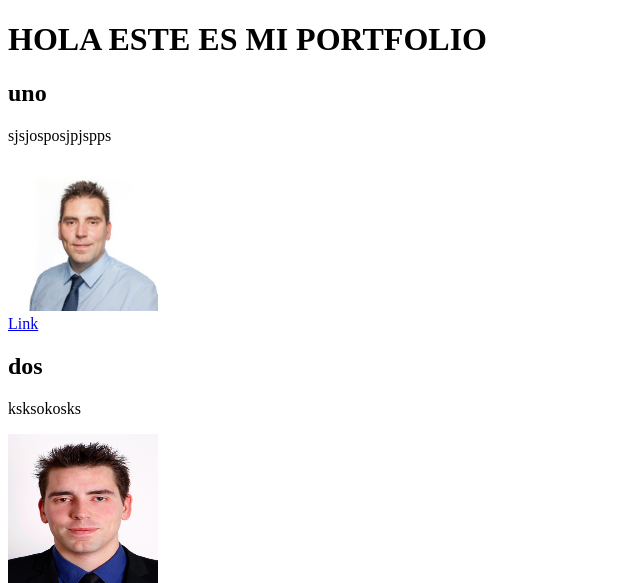
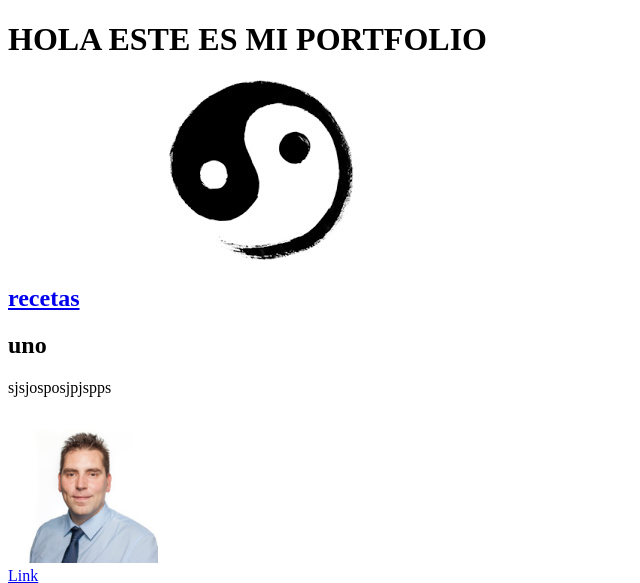
Before and after one commit to JorgeDSprojects/django_pruebas, a Django app: page / in a window 1280 px wide. Shown: the top 583 px of the page, without its empty margins (0-640 px from the left). Run offline with Django 3.2, Linux system fonts and the light colour scheme; data comes from the database, SQL or seed files in the repository; both versions use the stored data as it was after the commit.

Commit message:
Leccion 45 Segundo commitimagenes estaticas

```diff
--- a/personal_portfolio_project/portfolio/templates/portfolio/home.html
+++ b/personal_portfolio_project/portfolio/templates/portfolio/home.html
@@ -1,4 +1,6 @@
 <!DOCTYPE html>
+
+{% load static %}
 <html lang="en">
 <head>
     <meta charset="UTF-8">
@@ -7,6 +9,11 @@
 </head>
 <body>
         <h1>HOLA ESTE ES MI PORTFOLIO</h1>
+    <img src="{% static 'portfolio/ying.jpg' %}">
+    <a href="{% static 'portfolio/5 recetas de otoño.pdf' %}">
+    <h2>recetas</h2></a>
+
+
         {% for project in projects%}
         <h2>{{project.title}}</h1>
             <p>{{project.description}}</p>
```
Also changed, not shown: personal_portfolio_project/db.sqlite3, personal_portfolio_project/portfolio/static/portfolio/ying.jpg (added), 1 other file.
